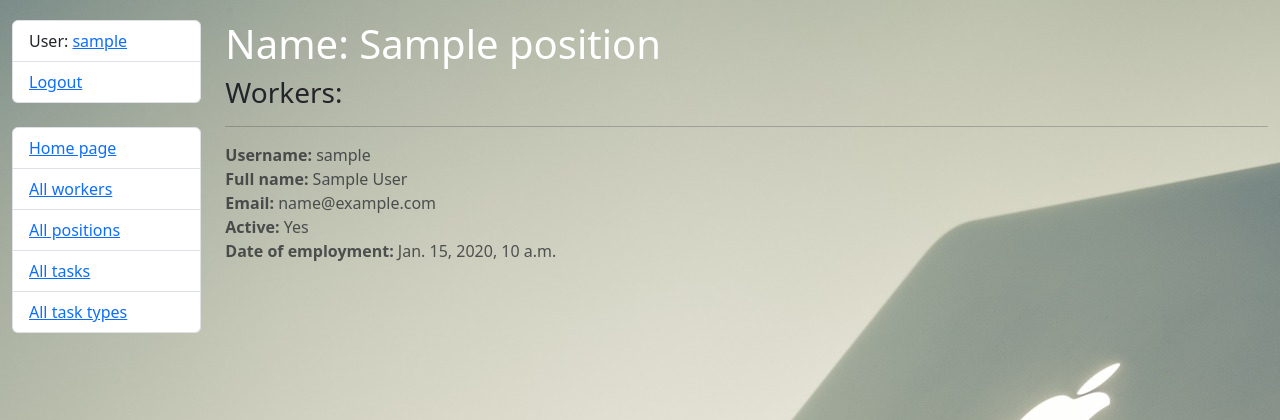
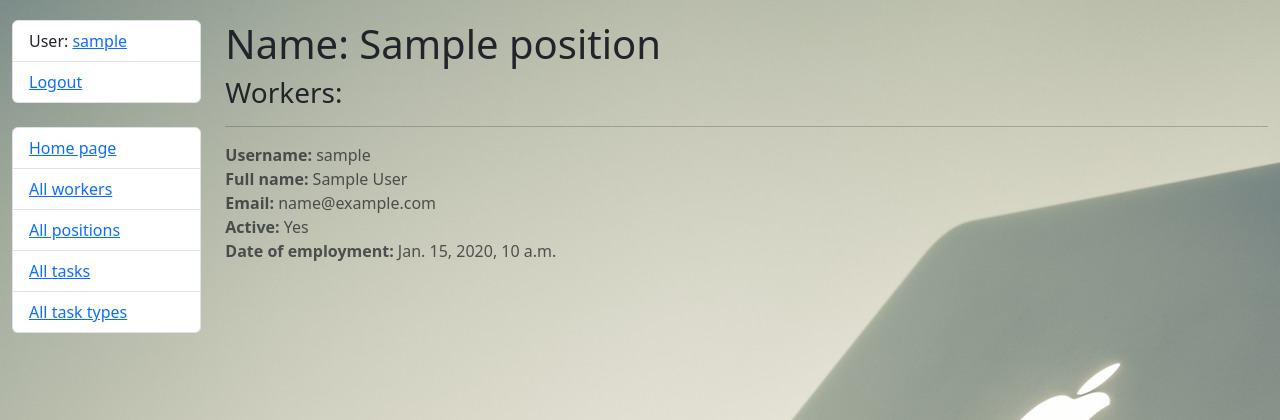
Before and after one commit to Paul-Starodub/IT-Company-Task-Manager, a Django app: page /positions/1/ in a window 1280 px wide. Shown: the top 420 px of the page. Run offline with Django 4.2, Linux system fonts and the light colour scheme; a user stored in the database is signed in; tables that the repository leaves empty hold one stand-in row (values such as "Sample post"); parts of the project's set-up code (start-up, migrations or seed data) failed here and were passed over.

Commit message:
Updated position_detail.html with css

```diff
--- a/templates/company/position_detail.html
+++ b/templates/company/position_detail.html
@@ -1,7 +1,7 @@
 {% extends "base.html" %}
 
 {% block content %}
-  <h1 class="text-white">Name: {{ position.name }}</h1>
+  <h1>Name: {{ position.name }}</h1>
   <div class="ml-3">
     <h3>Workers:</h3>
     {% for worker in position.workers.all %}
```
